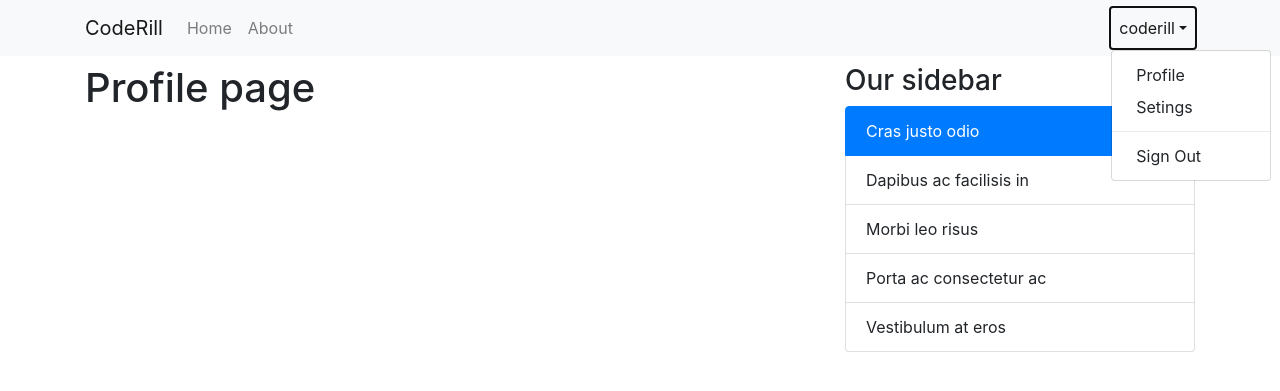
After one commit to bjayanta/pyblog, a Django app: page /account/profile/ in a window 1280 px wide, after a click on "coderill". The commit adds this page. Shown: the top 391 px of the page. Run offline with Django 3.2, Linux system fonts and the light colour scheme; a user stored in the database is signed in; data comes from the database, SQL or seed files in the repository; some libraries are stand-ins or nearby versions.

Commit message:
Signout using post method and start working with profile section.

```diff
--- /dev/null
+++ b/account/templates/profile.html
@@ -0,0 +1,8 @@
+{% extends "base.html" %}
+
+{% block content %}
+    <div>
+        <h1>Profile page</h1>
+
+    </div>
+{% endblock %}
--- a/account/templates/signup.html
+++ b/account/templates/signup.html
@@ -35,6 +35,6 @@
         </div>
 
         <input type="submit" name="Create User">
-        <a href="#">Sign In</a>
+        <a href="{% url 'account.signin' %}">Sign In</a>
     </form>
 {% endblock %}
--- a/account/urls.py
+++ b/account/urls.py
@@ -6,4 +6,5 @@ urlpatterns = [
     path('signout/', views.Signout.as_view(), name='account.signout'),
     path('signup/', views.Signup.as_view(), name='account.signup'),
     path('activate/<uidb64>/<token>', views.Activation.as_view(), name='account.activate'),
+    path('profile/', views.Profile.as_view(), name='account.profile'),
 ]
--- a/account/views.py
+++ b/account/views.py
@@ -11,6 +11,7 @@ from django.core.mail import EmailMessage
 from django.conf import settings
 
 from django.contrib.auth.models import User
+from django.contrib.auth.mixins import LoginRequiredMixin
 
 from .forms import CreateSignupForm
 from .utils import generate_token
@@ -105,8 +106,15 @@ class Signin(View):
 # Signout view
 class Signout(View):
     def get(self, request):
+        pass
+
+    def post(self, request):
         logout(request)
 
+        # flash message
+        messages.success(request, 'Sign out successfully!')
+
+        # redirect
         return redirect('account.signin')
 
 # Activate Account view
@@ -127,3 +135,14 @@ class Activation(View):
             return redirect('account.signin')
         else:
             return render(request, 'activate_fail.html', status=401)
+
+class Profile(LoginRequiredMixin, View):
+    login_url = '/account/'
+    redirect_field_name = 'next'
+    context = {
+        'title': 'profile',
+        'meta': '',
+    }
+
+    def get(self, request):
+        return render(request, 'profile.html', self.context)
--- a/blog/templates/base.html
+++ b/blog/templates/base.html
@@ -38,10 +38,15 @@
                             <a class="nav-link dropdown-toggle" href="#" id="navbarDropdown" role="button" data-toggle="dropdown" aria-haspopup="true" aria-expanded="false">{{ user.username }}</a>
 
                             <div class="dropdown-menu" aria-labelledby="navbarDropdown">
-                                <a class="dropdown-item" href="#">Action</a>
-                                <a class="dropdown-item" href="#">Another action</a>
+                                <a class="dropdown-item" href="{% url 'account.profile' %}">Profile</a>
+                                <a class="dropdown-item" href="#">Setings</a>
                                 <div class="dropdown-divider"></div>
-                                <a class="dropdown-item" href="{% url 'account.signout' %}">Sign Out</a>
+
+                                <a class="dropdown-item" href="#" onclick="event.preventDefault();document.getElementById('logout-form').submit();">Sign Out</a>
+
+                                <form id="logout-form" action="{% url 'account.signout' %}" method="POST" style="display: none;">
+                                    {% csrf_token %}
+                                </form>
                             </div>
                         </li>
                     {% else %}
```
Also changed, not shown: account/templates/activate.html (+6 -2 lines).
